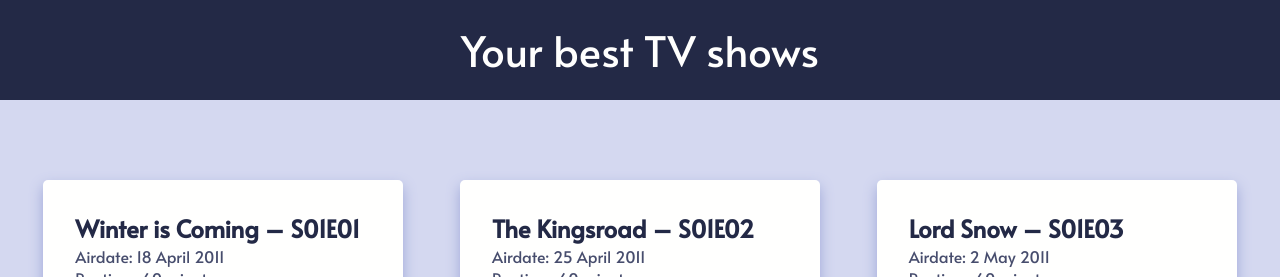
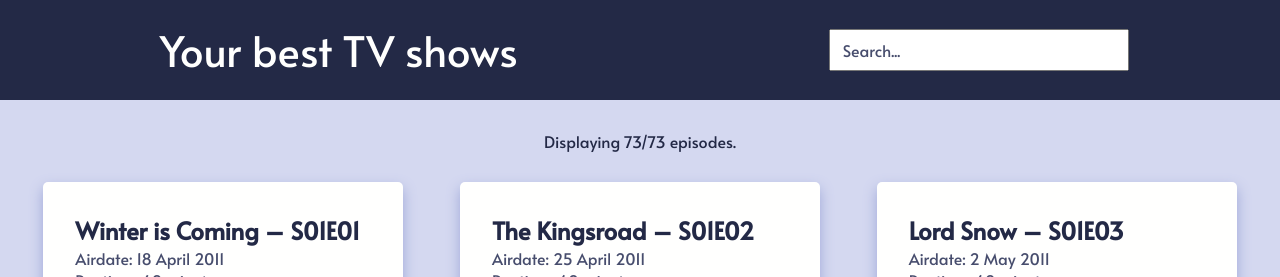
Before and after one commit to g1st/tv-show-dom-project, a plain HTML site: page index.html in a window 1280 px wide. Shown: the top 277 px of the page. Drawn offline with Linux system fonts and the light colour scheme.

Commit message:
Add search

```diff
--- a/script.js
+++ b/script.js
@@ -3,6 +3,7 @@ const main = document.getElementById('root');
 function setup() {
   makeHeader();
   makeFooter();
+  makeSearchBar();
 
   const allEpisodes = getAllEpisodes();
   makePageForEpisodes(allEpisodes);
@@ -17,6 +18,39 @@ function makeHeader() {
   main.parentElement.insertBefore(header, main);
 
   title.classList.add('title');
+}
+
+function makeSearchBar() {
+  const searchBar = document.createElement('div');
+  const searchInput = document.createElement('input');
+
+  document.querySelector('header').appendChild(searchBar);
+  searchBar.appendChild(searchInput);
+
+  searchBar.classList.add('search');
+  searchInput.classList.add('search-input');
+  searchInput.placeholder = 'Search...';
+
+  searchInput.addEventListener('input', handleSearch);
+
+  function handleSearch(event) {
+    const searchValue = event.target.value.toLowerCase();
+
+    const allEpisodes = getAllEpisodes();
+    const filteredShows = allEpisodes.filter(({ name, summary }) => {
+      return (
+        name.toLowerCase().includes(searchValue) ||
+        summary.toLowerCase().includes(searchValue)
+      );
+    });
+
+    // remove data before adding again to avoid duplication
+    document.querySelector('.episodes').remove();
+    document.querySelector('.episodes-info').remove();
+
+    // construct episodes view with search input applied
+    makePageForEpisodes(filteredShows);
+  }
 }
 
 function makeFooter() {
@@ -38,11 +72,18 @@ function makeFooter() {
 }
 
 function makePageForEpisodes(episodeList) {
+  const totalEpisodeNumber = getAllEpisodes().length;
+
   const episodesContainer = document.createElement('article');
+  const episodesCounterInfo = document.createElement('p');
 
   episodesContainer.classList.add('episodes');
+  episodesCounterInfo.classList.add('episodes-info');
 
+  main.appendChild(episodesCounterInfo);
   main.appendChild(episodesContainer);
+
+  episodesCounterInfo.textContent = `Displaying ${episodeList.length}/${totalEpisodeNumber} episodes.`;
 
   episodeList.forEach(
     ({ name, season, number, image, summary, airstamp, runtime }) => {
--- a/style.css
+++ b/style.css
@@ -50,15 +50,37 @@ header {
 
 .title {
   text-align: center;
-  font-size: 4.2rem;
+  font-size: 3.6rem;
   padding: 0.5em 0.2em;
   color: var(--headline-color);
+}
+
+.search {
+  width: 100%;
+  max-width: 30rem;
+  margin: 0 auto;
+  padding: 0 1rem 2rem;
+}
+
+.search-input {
+  width: 100%;
+  padding: 0.5em 0.75em;
+  color: var(--text-primary);
+}
+
+.search-input::placeholder {
+  color: var(--text-secondary);
+}
+
+.episodes-info {
+  margin-bottom: 3rem;
+  text-align: center;
 }
 
 /*----------  MAIN  ----------*/
 
 main {
-  margin: 8rem 1rem;
+  margin: 3rem 1rem 8rem 1rem;
 }
 
 .episodes {
@@ -138,6 +160,10 @@ footer a:hover:before {
 }
 
 @media (min-width: 37.5em) {
+  .title {
+    font-size: 4.2rem;
+  }
+
   .episodes {
     display: grid;
     grid-template-columns: repeat(auto-fit, 36rem);
@@ -147,3 +173,16 @@ footer a:hover:before {
     justify-content: space-around;
   }
 }
+
+@media (min-width: 50.25em) {
+  header {
+    display: flex;
+    align-items: center;
+    justify-content: space-around;
+  }
+
+  .search {
+    margin: 0;
+    padding: 0;
+  }
+}
```
